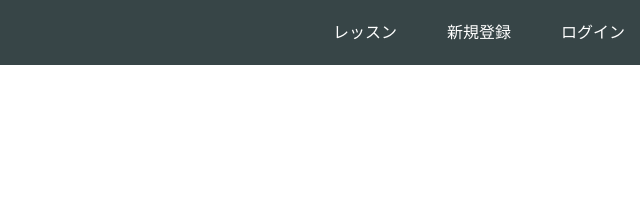
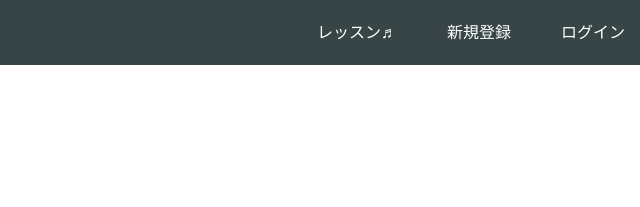
Before and after one commit to smallforest0421/prog-8.github.io, a plain HTML site: page index.html in a window 1280 px wide. Shown: the top 207 px of the page, 640-1280 px from the left. Drawn offline with Linux system fonts and the light colour scheme.

Commit message:
Update index.html

```diff
--- a/index.html
+++ b/index.html
@@ -15,7 +15,7 @@
       </div>
       <span class="fa fa-bars menu-icon"></span>
       <div class="header-right">
-        <a href="#">レッスン</a>
+        <a href="#">レッスン♬</a>
         <a href="#">新規登録</a>
         <a href="#" class="login">ログイン</a>
       </div>
```
